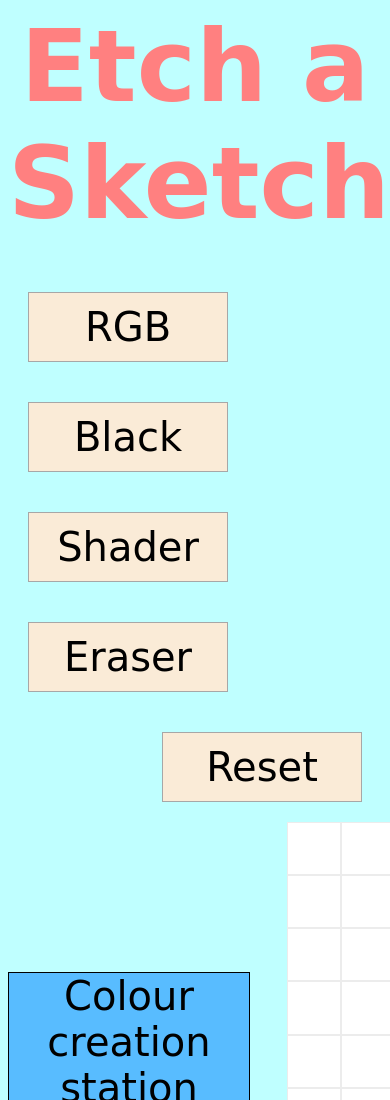
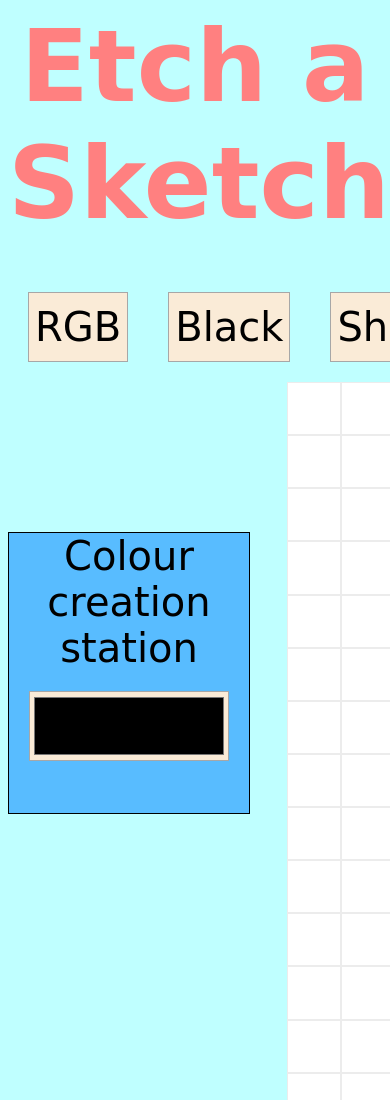
Before and after one commit to cmart152/etch-a-sketch, a plain HTML site: page index.html in a window 390 px wide. Shown: the top 1100 px of the page. Drawn offline with Linux system fonts and the light colour scheme; a web font is replaced by a local one.

Commit message:
tweaks to layout for mobile and cleaned up code

```diff
--- a/index.html
+++ b/index.html
@@ -11,7 +11,7 @@
 
     <h1>Etch a Sketch</h1>
 
-<div>
+<div class='selector'>
     <button id='RGB' class='buttons'>RGB</button>
     <button id='black' class='buttons'>Black</button>
     <button id='shader' class='buttons'>Shader</button>
--- a/style.css
+++ b/style.css
@@ -17,6 +17,12 @@
     margin-bottom: 30px;;
   }
 
+  .selector {
+    width: 100%;
+    display:flex;
+
+  }
+
 .buttons {
     width:200px;
     height:70px;
@@ -25,6 +31,7 @@
     background-color: antiquewhite;
     border: 1px solid rgb(167, 167, 167);
     margin: 20px;
+    flex-wrap: nowrap;
 }
 
 .buttonPress {
@@ -35,7 +42,7 @@
 }
 
 #reset {
-    float:right;
+    margin-left: 30%
 }
 
 .gridSquare2 {
```
Also changed, not shown: script.js (+2 -8 lines). Lines whose indentation alone changed are shown as unchanged.
